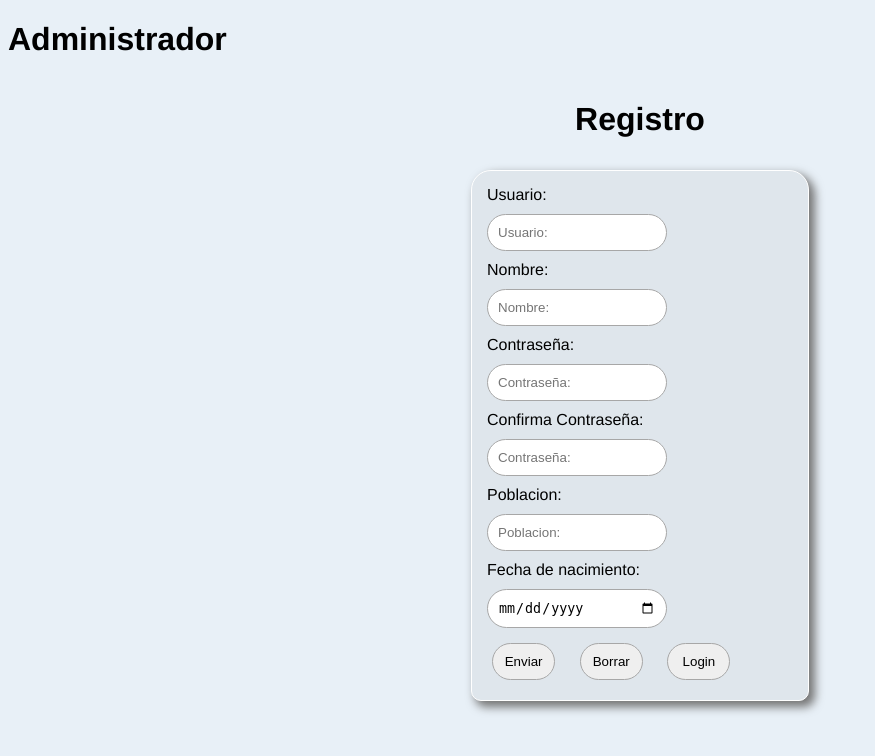
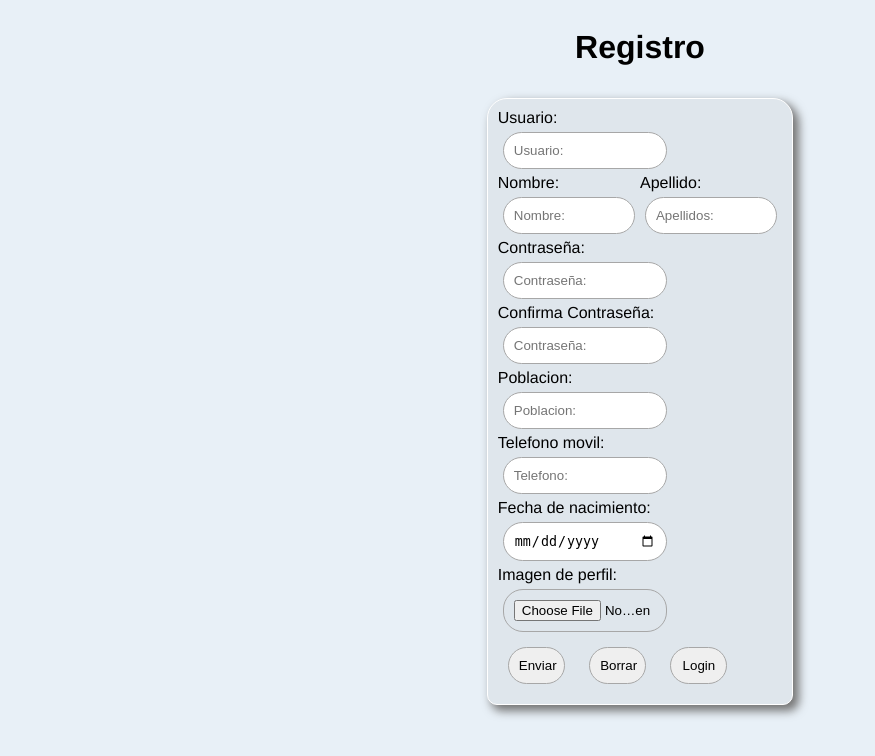
Before and after one commit to gabrielaraudalesr/PHPEquip1, a PHP site: page /registro.html in a window 1280 px wide. Shown: the top 756 px of the page, without its empty margins (0-875 px from the left). Run offline with PHP 8.4, Linux system fonts and the light colour scheme.

Commit message:
Registro

```diff
--- a/pagina/css/estiloPrincipal.css
+++ b/pagina/css/estiloPrincipal.css
@@ -2,6 +2,14 @@ body{
     background-color: rgb(232, 240, 247);
     /*font-family: 'Courier New', Courier, monospace;*/
     font-family: 'Franklin Gothic Medium', 'Arial Narrow', Arial, sans-serif;
+    display: flex;
+    justify-content: center;
+    align-items: center;
+}
+#page{
+    width: 90%;
+    height: 90%;
+
 }
 #formularioContenedor{
     display: flex;
@@ -23,10 +31,7 @@ body{
     box-shadow: 5px 5px 10px 1px rgb(117, 117, 117);
 }
 
-label,input{
-    width: 50%;
-    margin: 5px;
-}
+
 input,.btn{
     cursor: pointer;
     border: 1px solid rgb(167, 167, 167);
@@ -53,3 +58,10 @@ input:hover{
 .botones>button{
 width: 20%;
 }
+.datosPersonales{
+    display: flex;
+    width: 100%;
+}
+.datosPersonales label{
+    width: 50%;
+}
--- a/pagina/login.html
+++ b/pagina/login.html
@@ -11,9 +11,6 @@
 
 <body>
     <div id="page">
-        <div id="header">
-            <h1>Administrador</h1>
-        </div>
         <div id="formularioContenedor">
             <h1>Inicio de sesión</h1>
             <form action="" method="post" id="formulario">
--- a/pagina/registro.html
+++ b/pagina/registro.html
@@ -1,5 +1,6 @@
 <!DOCTYPE html>
-<html lang="en">
+<html lang="es">
+
 <head>
     <meta charset="UTF-8">
     <meta name="viewport" content="width=device-width, initial-scale=1.0">
@@ -7,28 +8,36 @@
     <script src="./js/script.js"></script>
     <title>Administrador</title>
 </head>
+
 <body>
     <div id="page">
-        <div id="header">
-            <h1>Administrador</h1>
-        </div>
         <div id="formularioContenedor">
             <h1>Registro</h1>
             <form action="" method="post" id="formulario">
                 <label for="usuario">Usuario: </label>
                 <input type="text" id="user" required placeholder="Usuario:">
-                <label for="usuario">Nombre: </label>
-                <input type="text" id="nombre" required placeholder="Nombre:">
+                <article class="datosPersonales">
+                    <label for="nombre">Nombre: </label>
+                    <label for="apellido">Apellido: </label>
+                </article>
+                <article class="datosPersonales">
+                    <input type="text" id="nombre" required placeholder="Nombre:">
+                    <input type="text" id="apellido" required placeholder="Apellidos:">
+                </article>
                 <label for="contraseña">Contraseña: </label>
                 <input type="password" id="pass" required placeholder="Contraseña:">
-                <label for="contraseña">Confirma Contraseña: </label>
+                <label for="contraseña2">Confirma Contraseña: </label>
                 <input type="password" id="pass2" required placeholder="Contraseña:">
                 <label for="poblacion">Poblacion: </label>
                 <input type="text" id="poblacion" required placeholder="Poblacion:">
+                <label for="telefono">Telefono movil: </label>
+                <input type="number" id="telefono" required placeholder="Telefono:">
                 <label for="fecha">Fecha de nacimiento: </label>
                 <input type="date" id="fecha" required>
+                <label for="perfil">Imagen de perfil: </label>
+                <input type="file" id="imagen">
                 <article class="botones">
-                    <button  id="enviar" class="btn">Enviar</button>
+                    <button id="enviar" class="btn">Enviar</button>
                     <button id="borrar" class="btn">Borrar</button>
                     <button onclick="window.location.href='login.html'" id="login" class="btn">Login</button>
                 </article>
@@ -38,4 +47,5 @@
         </div>
     </div>
 </body>
+
 </html>
```
